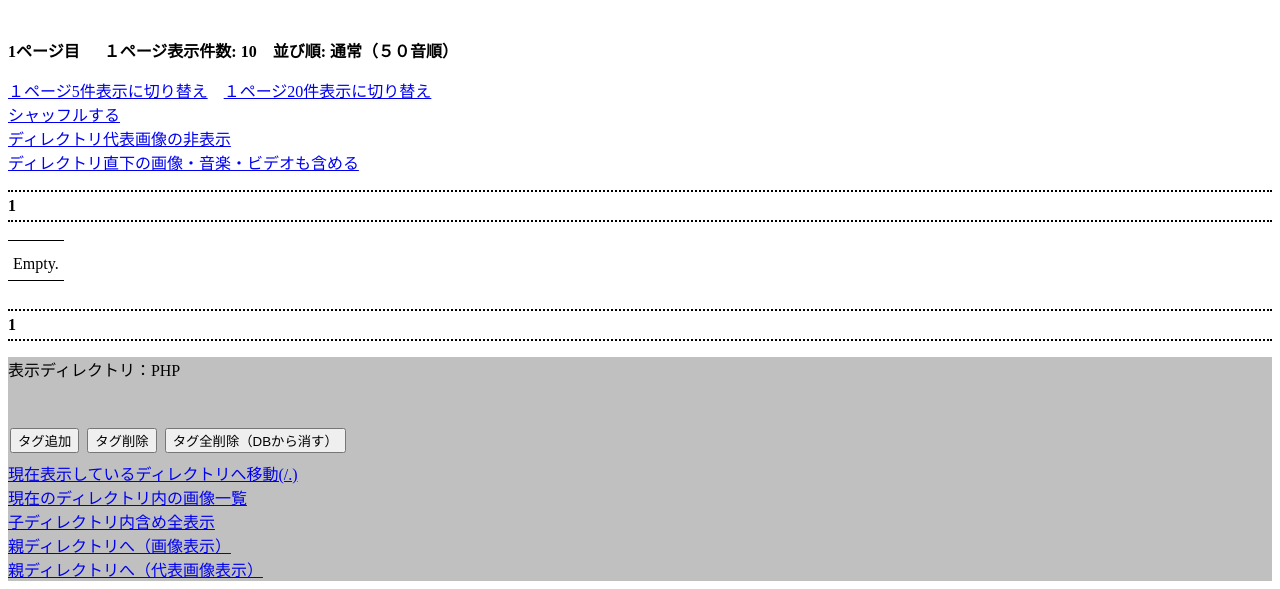
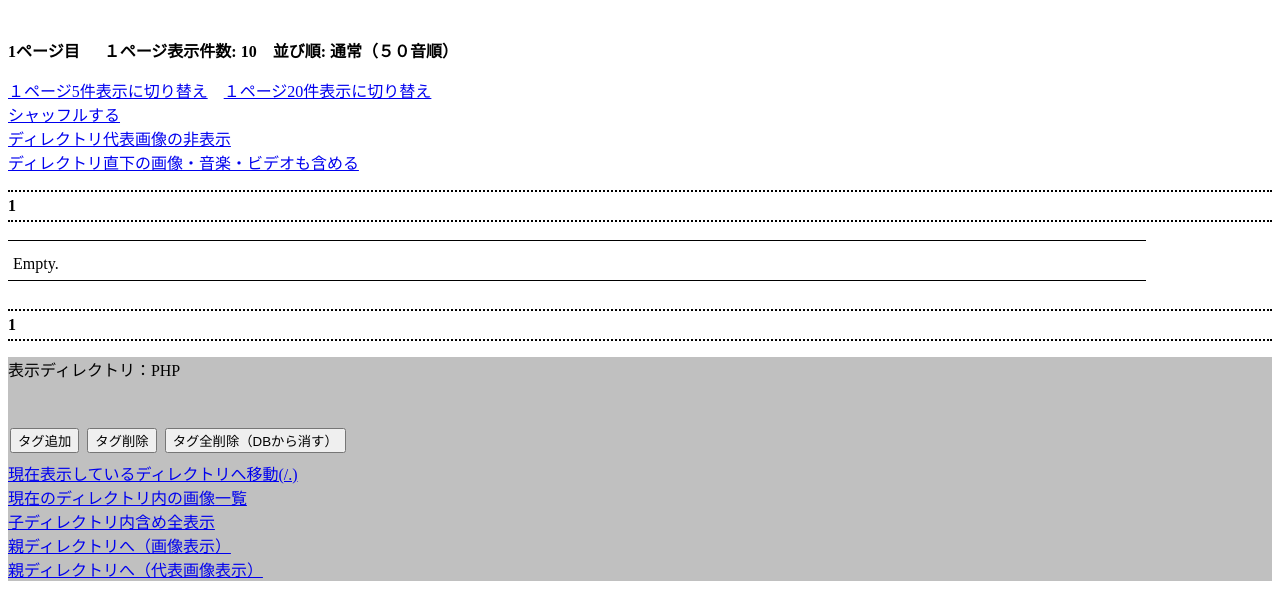
Before and after one commit to datokzkc/PHPExplorer, a PHP site: page /PHP/covershow.php in a window 1280 px wide. Shown: the part 333-922 px from the top of the page. Run offline with PHP 8.4, Linux system fonts and the light colour scheme; tables that the repository leaves empty or names only in its code hold one stand-in row (values such as "Sample post"); some libraries are stand-ins or nearby versions.

Commit message:
リスト形式のレイアウトを修正

```diff
--- a/CSS/covershow.css
+++ b/CSS/covershow.css
@@ -12,7 +12,8 @@ div.pageIndex{
     line-height: 1.75
 }
 table{
-    white-space: pre;
+    min-width: 90%;
+    word-wrap:  break-word;
     border-spacing: 0px 10px;
     border-top: solid 1px black;
     line-height: 100%;
```
